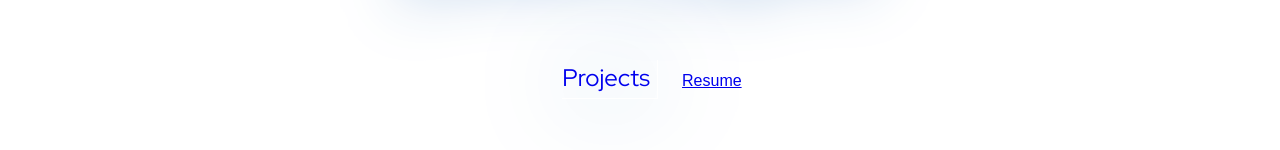
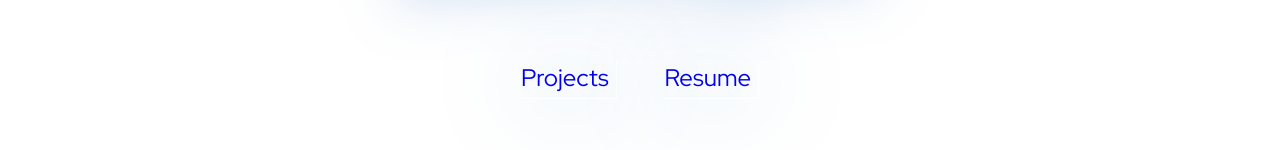
Before and after one commit to jwbw29/vite-portfolio, a React (Vite) app: page / in a window 1280 px wide. Shown: the part 421-571 px from the top of the page. Built offline with nearby package versions, Linux system fonts and the light colour scheme.

Commit message:
Add resume link to LandingPage.jsx and update CSS styles

```diff
--- a/src/components/LandingPage.jsx
+++ b/src/components/LandingPage.jsx
@@ -18,6 +18,7 @@ export default function LandingPage() {
           </Link>
           {/* TODO This will be a link to a pdf (need to look in to this) */}
           <a
+            id="resume"
             href={my_resume}
             alt="justin-byrd-resume"
             target="_blank"
--- a/src/styles/App.css
+++ b/src/styles/App.css
@@ -97,6 +97,27 @@
   filter: drop-shadow(0 0 2rem #3f96fa);
 }
 
+#resume {
+  display: inline-block;
+  margin: 0 1em;
+  font-size: 1.5rem;
+  font-family: "Red Hat Display", sans-serif;
+  font-weight: 900;
+  border-bottom: 1px solid white;
+  border-right: 1px solid white;
+  padding-right: 7px;
+  padding-bottom: 2px;
+  filter: drop-shadow(0 0 2em #125cb3);
+  text-decoration: none;
+}
+
+#resume:hover {
+  color: #48adff;
+  border-bottom: 1px solid #48adff;
+  border-right: 1px solid #48adff;
+  filter: drop-shadow(0 0 2rem #3f96fa);
+}
+
 .socials {
   display: flex;
   flex-direction: row;
```
